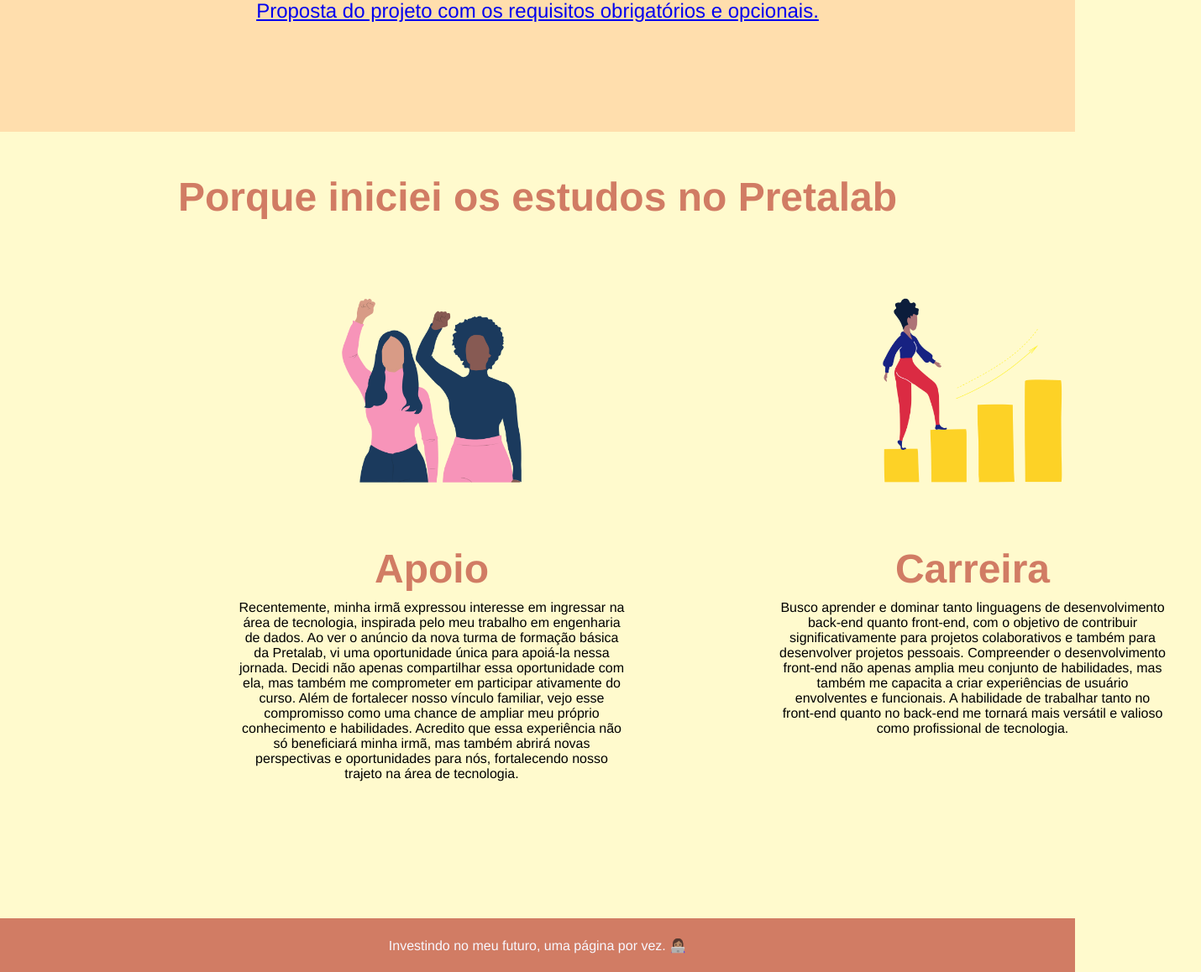
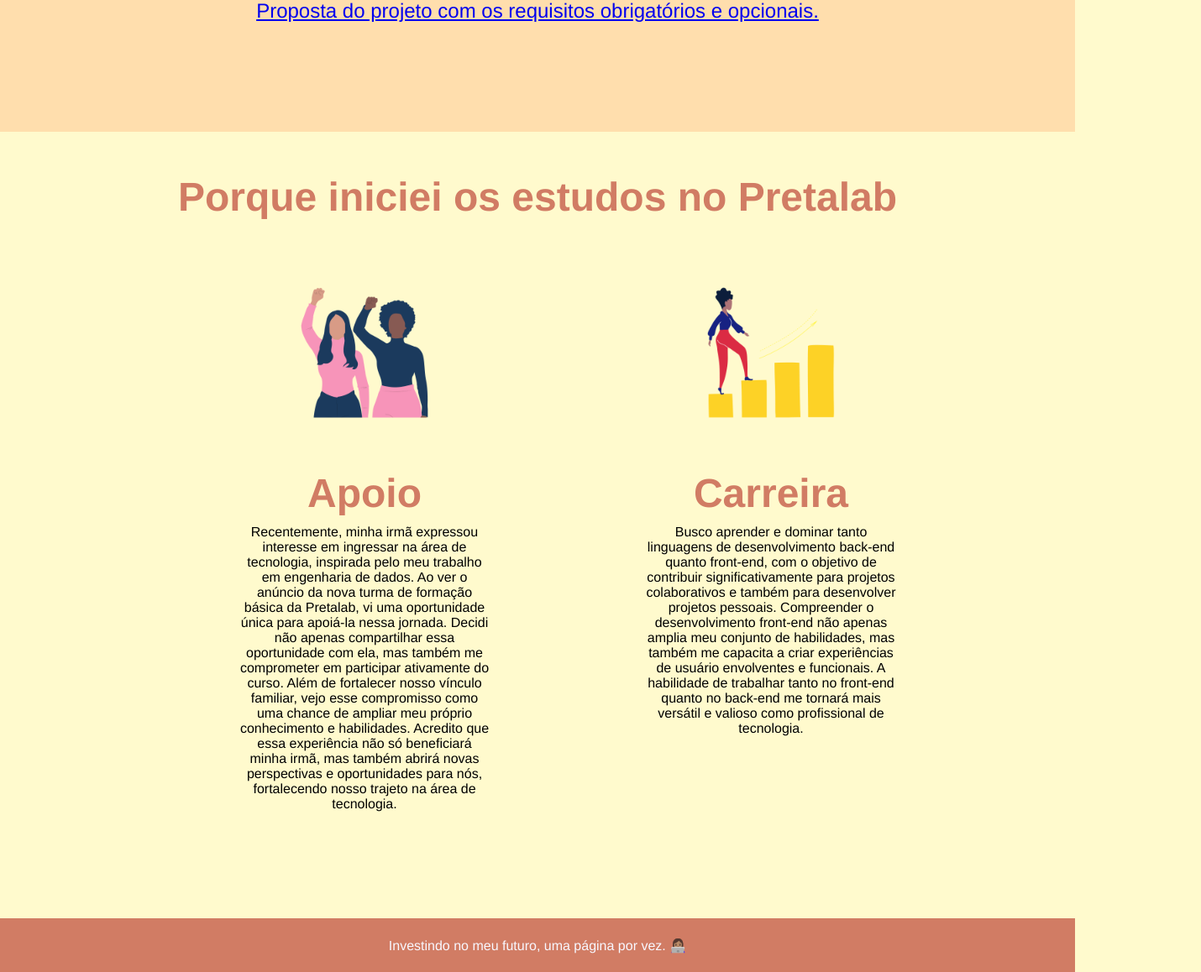
Before and after one commit to iallysamara/Projeto_Final_Preta_Lab_React, a React (Vite) app: page / in a window 1280 px wide. Shown: the part 631-1789 px from the top of the page at 84% size, 1430 px wide, since content can reach past the window. Built offline with nearby package versions, Linux system fonts and the light colour scheme.

Commit message:
Finalizei o Home de verdade o/

```diff
--- a/src/pages/Home/Home.module.css
+++ b/src/pages/Home/Home.module.css
@@ -83,7 +83,7 @@
 }
 
 .texto {
-  width: 30rem;
+  width: 20rem;
   margin: 0 auto;
 }
 
```
